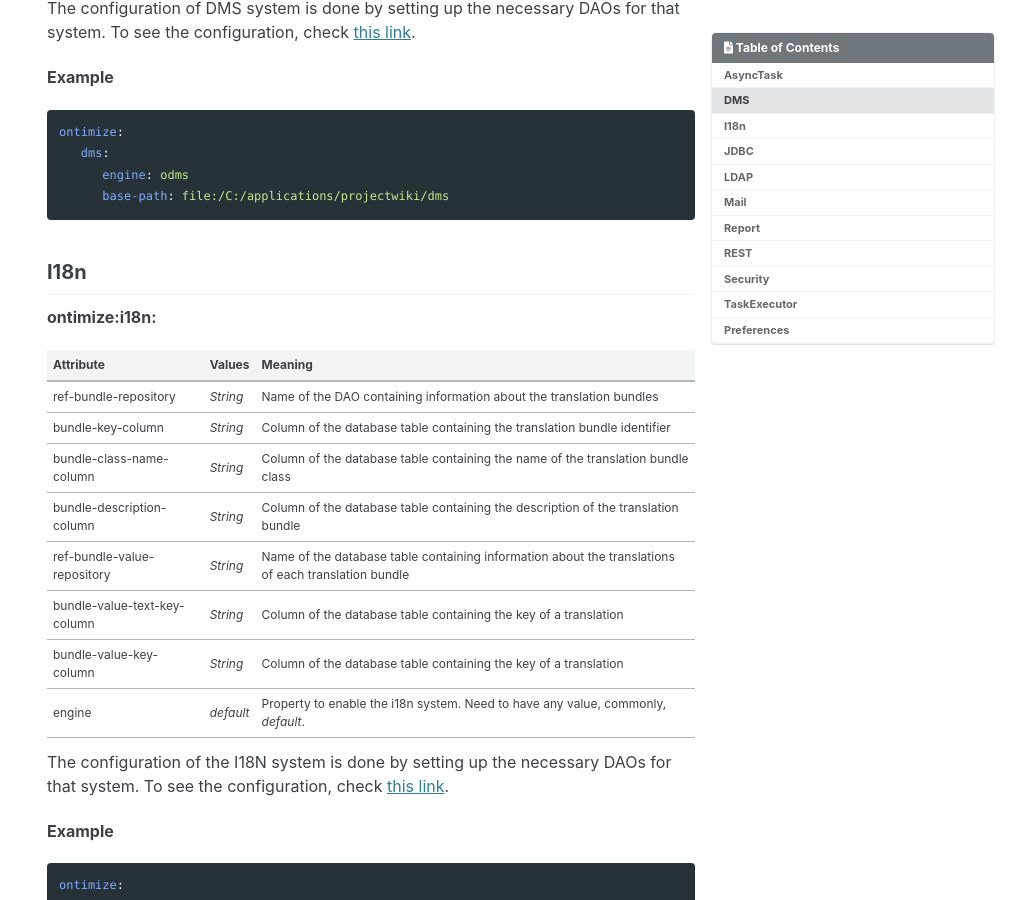
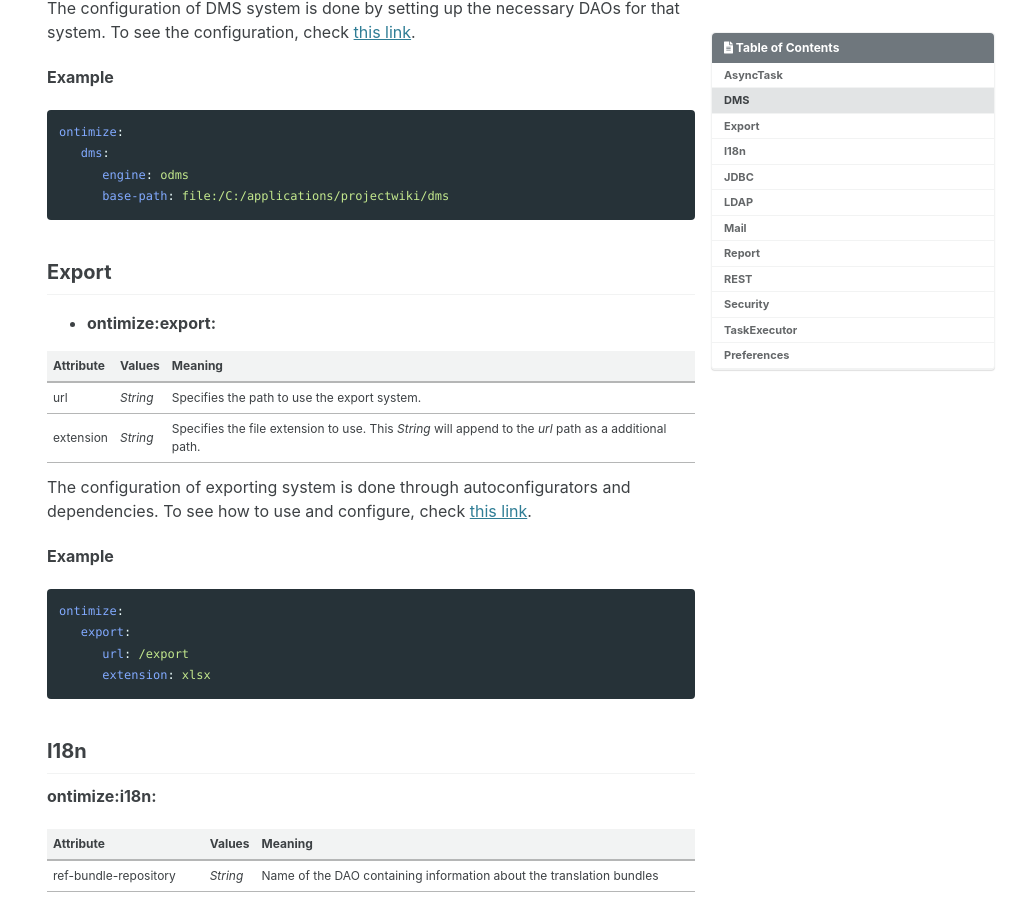
Before and after one commit to ontimize/ontimize-boot, a Jekyll site: the page built from _pages/basics_autoconfigurators.md, in a window 1280 px wide and 900 px high, scrolled down 1065 px. Shown: the whole window, without its empty margins (269-1280 px from the left). Built offline with Jekyll 4.4.1, drawn with Linux system fonts in a browser that asks for light colours; cached includes are drawn as plain includes.

Commit message:
Added export autoconfigurator

````diff
--- a/_pages/basics_autoconfigurators.md
+++ b/_pages/basics_autoconfigurators.md
@@ -47,6 +47,25 @@ ontimize:
       engine: odms
       base-path: file:/C:/applications/projectwiki/dms
 ```
+
+## Export
+- **ontimize:export:**
+
+| Attribute | Values | Meaning |
+|--|--|--|
+| url | *String* | Specifies the path to use the export system. |
+| extension | *String* | Specifies the file extension to use. This *String* will append to the *url* path as a additional path.  |
+
+The configuration of exporting system is done through autoconfigurators and dependencies. To see how to use and configure, check [this link](/ontimize-boot/basics/excelexport).
+
+**Example**
+```yaml
+ontimize:
+   export:
+      url: /export
+      extension: xlsx
+```
+
 
 ## I18n
 
````
